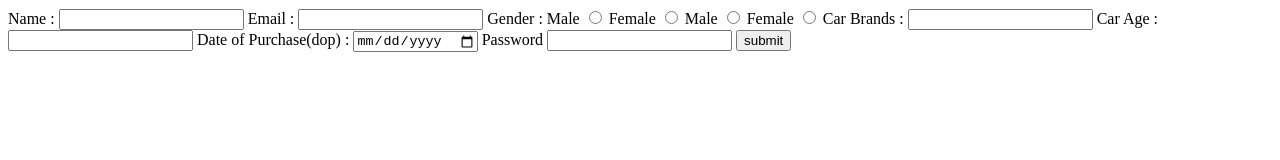
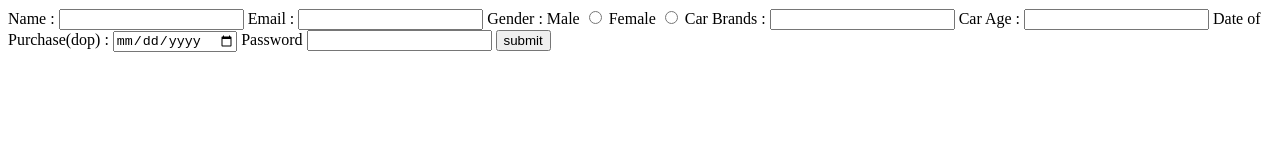
Before and after one commit to acciojob/car-insurance-form-prudhvigana, a website: page main.html in a window 1280 px wide. Drawn offline with Linux system fonts and the light colour scheme.

Commit message:
created a submission

```diff
--- a/main.html
+++ b/main.html
@@ -8,32 +8,33 @@
 
 <body>
 	<!-- the entire body must be written by student -->
-	<form>
-		<label id=name>Name : </label>
+	<form method="post">
+      <label for="name">Name : </label>
+      <input type="text" id="name" name="username" required />
 
-		<input type="text" id="name" name="username" required />
-		<label id="email">Email : </label>
+      <label for="email">Email : </label>
+      <input type="email" id="email" required />
 
-		<input type="email" id="email" required />
-		<label>Gender : </label>
-		<label id="male">Male</label>
-		<input type="radio" name="gender" id="male">
-		<label id="female">Female</label>
-		<input type="radio" name="gender" id="female">
-		<label id="#male">Male</label>
-		<input type="radio" name="gender" id="#male">
-		<label id="#female">Female</label>
-		<input type="radio" name="gender" id="#female">
-		<label id="#cars">Car Brands : </label>
-		<input type="text" id="cars">
-		<label id="#carage">Car Age : </label>
-		<input type="number" id="carage">
-		<label id="#dop">Date of Purchase(dop) : </label>
-		<input type="date" id="dop">
-		<label id="password">Password</label>
-		<input type="password" id="password">
-		<button type="submit" form="form1" value="">submit</button>
-		</form>
+      <label>Gender : </label>
+      <label id="male">Male</label>
+      <input type="radio" name="gender" id="male" />
+      <label id="female">Female</label>
+      <input type="radio" name="gender" id="female" />
+
+      <label for="cars">Car Brands : </label>
+      <input type="text" id="cars" />
+
+      <label for="carage">Car Age : </label>
+      <input type="number" id="carage" />
+
+      <label for="dop">Date of Purchase(dop) : </label>
+      <input type="date" id="dop" />
+
+      <label for="password">Password</label>
+      <input type="password" id="password" />
+
+      <button type="submit" form="form1" value="">submit</button>
+    </form>
     <script type="text/javascript" src="./script.js">
 </script>
 
```
